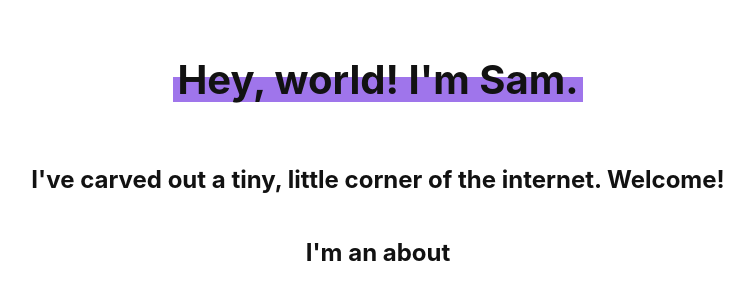
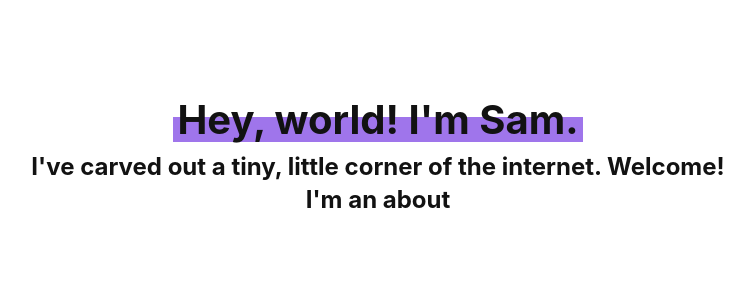
Before and after one commit to girlsam/another-one, a Next.js app: page /about in a window 1280 px wide. Shown: the part 208-508 px from the top of the page, without its empty margins (262-1016 px from the left). Built offline with nearby package versions, Linux system fonts and the light colour scheme.

Commit message:
Fixed override issue

```diff
--- a/pages/_document.js
+++ b/pages/_document.js
@@ -14,8 +14,6 @@ class MyDocument extends Document {
         });
 
       const initialProps = await Document.getInitialProps(ctx);
-
-      console.log(sheet.collectStyles())
 
       return {
         ...initialProps,
@@ -34,7 +32,7 @@ class MyDocument extends Document {
   render() {
     return (
       <Html>
-        <Head>{this.props.styles}</Head>
+        <Head />
         <body>
           <script src="noflash.js"></script>
           <Main />
--- a/styles/globals.scss
+++ b/styles/globals.scss
@@ -1,5 +1,4 @@
-html,
-body {
+* {
   padding: 0;
   margin: 0;
   font-family: -apple-system, BlinkMacSystemFont, Segoe UI, Roboto, Oxygen,
```
